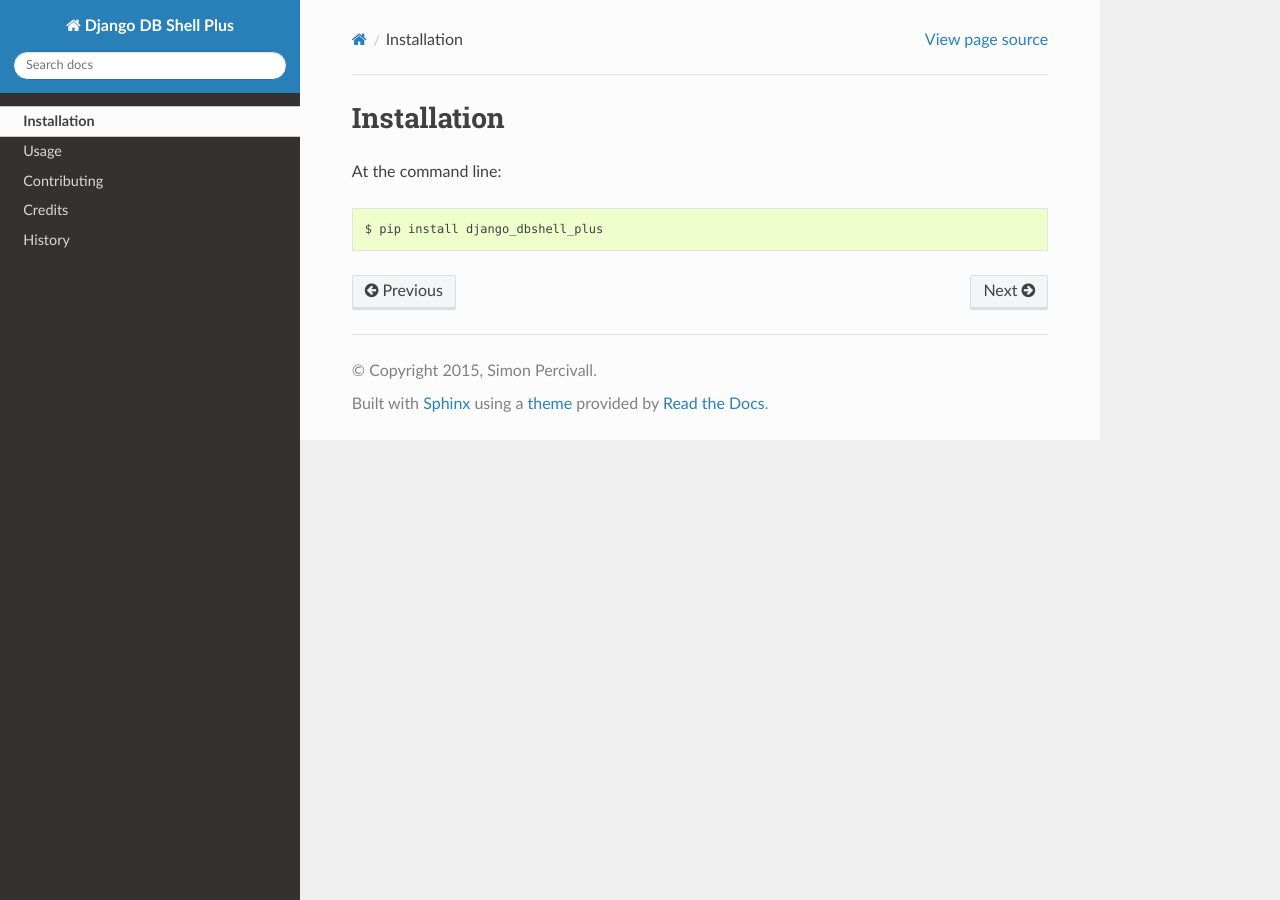
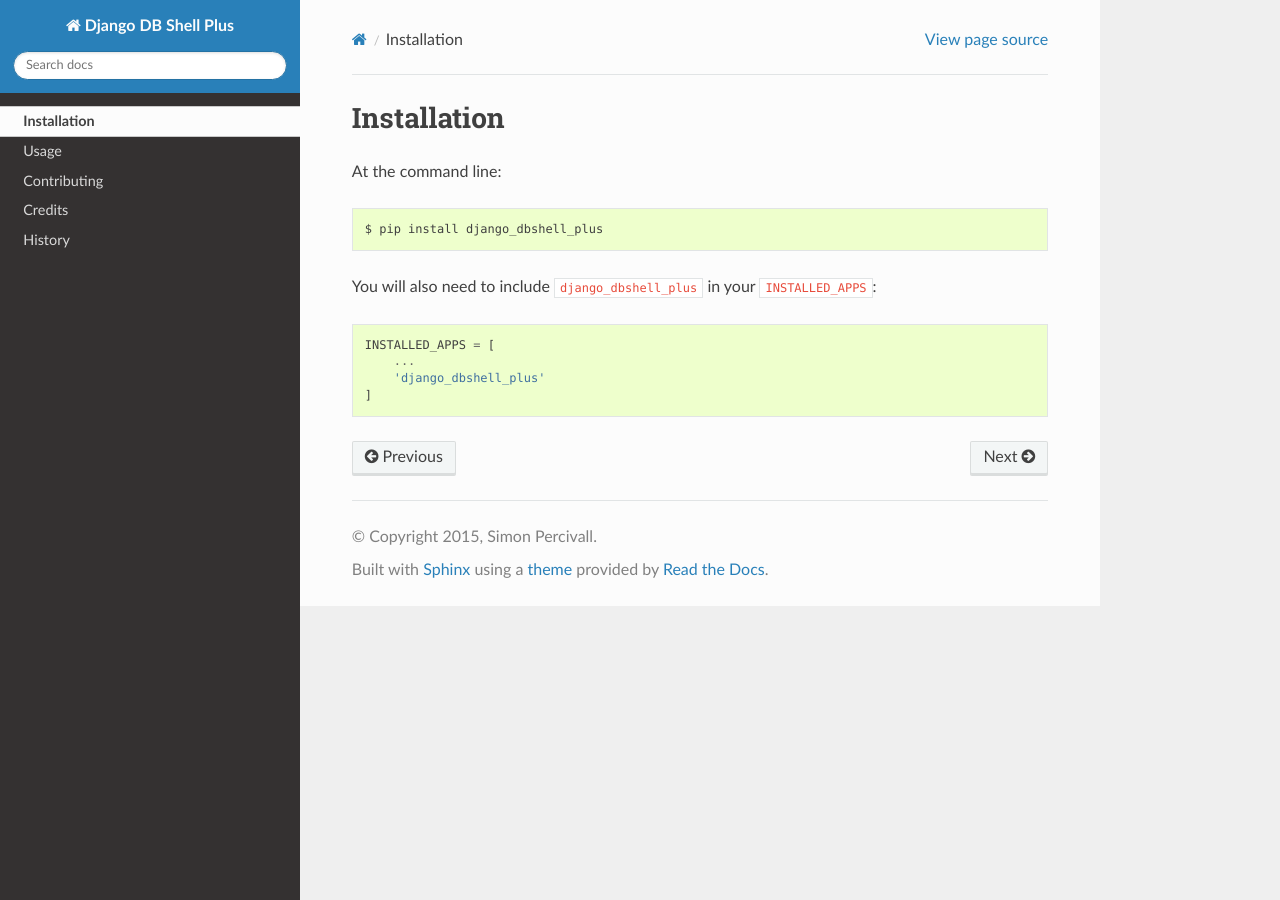
Before and after one commit to simonpercivall/django-dbshell-plus, a Sphinx documentation site: the page built from docs/installation.rst, in a window 1280 px wide. Built offline with Sphinx 7.4.7 and the Read the Docs theme 2.0.0, drawn with Linux system fonts in a browser that asks for light colours; the version number could not be read and is left out.

Commit message:
Update installation docs to include installed apps

```diff
--- a/docs/installation.rst
+++ b/docs/installation.rst
@@ -5,3 +5,13 @@
 At the command line::
 
     $ pip install django_dbshell_plus
+
+
+You will also need to include ``django_dbshell_plus`` in your ``INSTALLED_APPS``:
+
+::
+
+    INSTALLED_APPS = [
+        ...
+        'django_dbshell_plus'
+    ]
```
